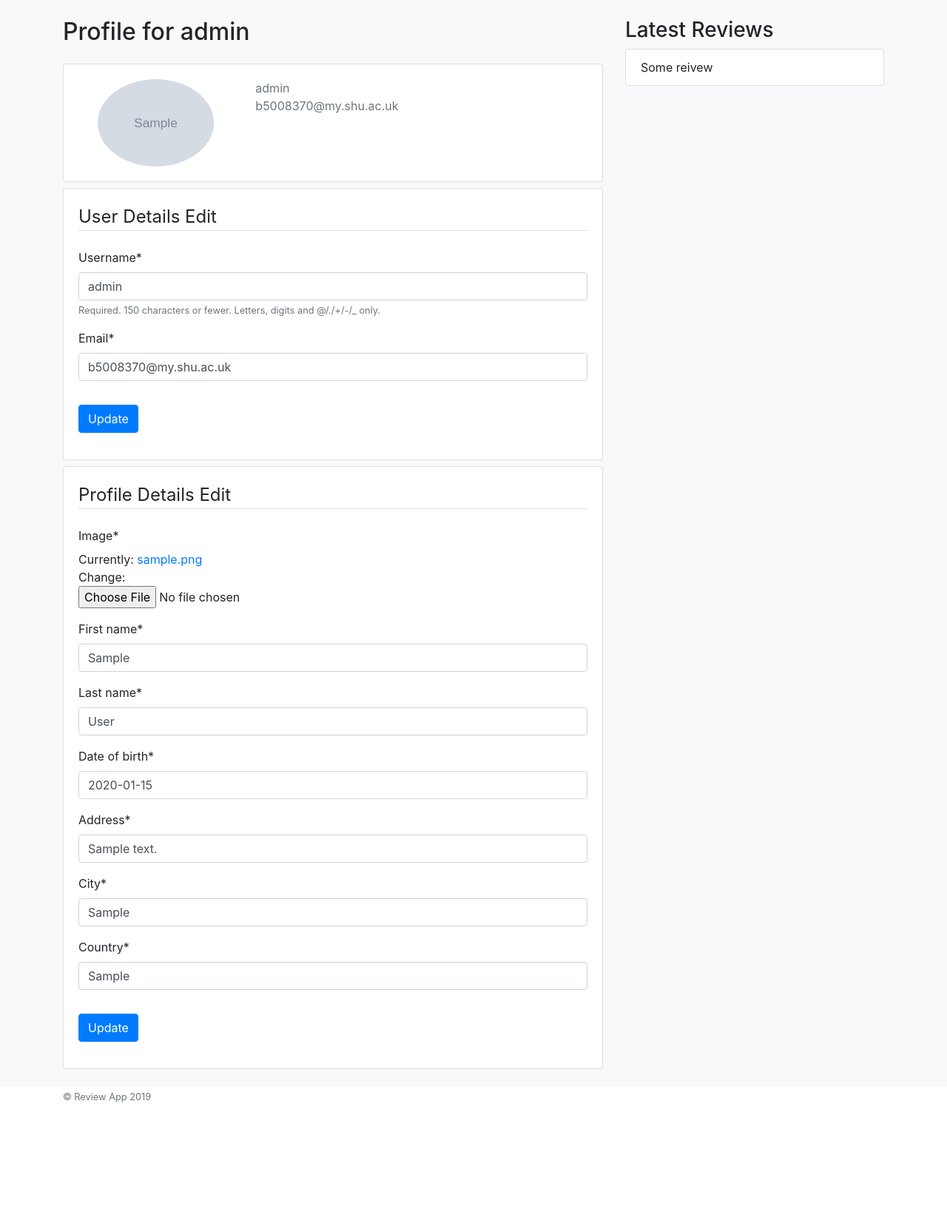
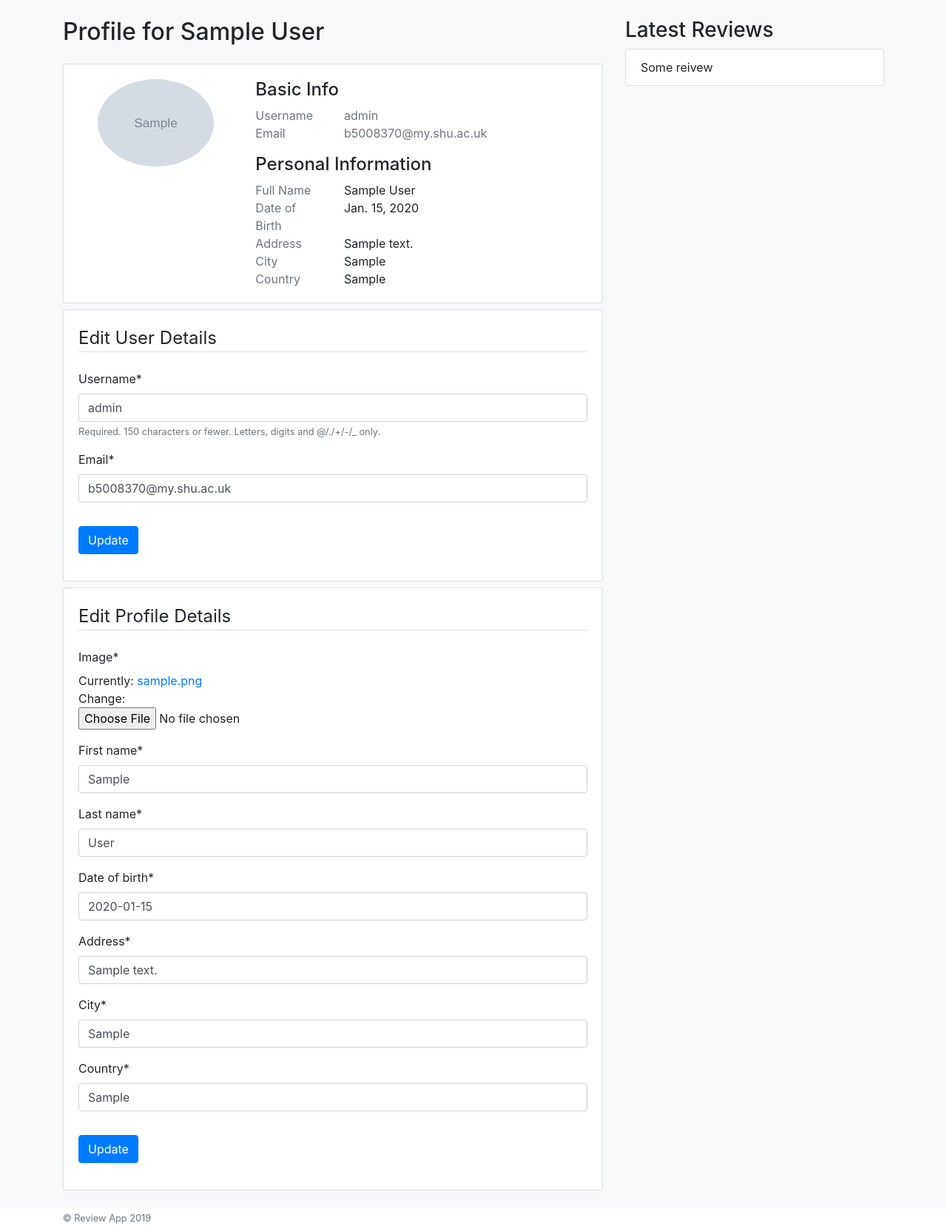
Before and after one commit to lukegreenwoodgit/lGreenwood, a Django app: page /profile/ in a window 1280 px wide. Shown: the part 56-1713 px from the top of the page at 74% size. Before the commit the page ends 1546 px from the top, so only its background shows below. Run offline with Django 3.2, Linux system fonts and the light colour scheme; a user stored in the database is signed in; tables that the repository leaves empty hold one stand-in row (values such as "Sample post"); grey boxes marked "Sample" are stand-in pictures; some libraries are stand-ins or nearby versions.

Commit message:
Completed user profiles

```diff
--- a/reviewApp/reviews/static/css/style.css
+++ b/reviewApp/reviews/static/css/style.css
@@ -0,0 +1,3 @@
+.personal-profile-info p {
+	margin-bottom: 0;
+}
--- a/reviewApp/users/models.py
+++ b/reviewApp/users/models.py
@@ -13,5 +13,8 @@ class Profile(models.Model):
 	city = models.CharField(default = '', max_length = 100)
 	country = models.CharField(default = '', max_length = 100)
 
+	def full_name(self):
+		return f'{self.first_name} {self.last_name}'
+
 	def __str__(self):
-		return f'Profile for {self.user.username}'
+		return f'Profile for {self.first_name} {self.last_name}'
--- a/reviewApp/users/templates/users/profile.html
+++ b/reviewApp/users/templates/users/profile.html
@@ -10,8 +10,41 @@
 				<img class="rounded-circle account-img w-75 mx-auto d-block" src="{{ user.profile.image.url }}">
 			</div>
 			<div class="col profile-info">
-				<p class="text-secondary mb-0">{{ user.username }}</p>
-				<p class="text-secondary">{{ user.email }}</p>
+				<div class="basic-profile-info">
+					<h4>Basic Info</h4>
+					<div class="row">
+						<p class="col-md-3 mb-0 text-muted">Username</p>
+						<p class="col text-secondary mb-0">{{ user.username }}</p>
+					</div>
+					<div class="row">
+						<p class="col-md-3 text-muted">Email</p>
+						<p class="col text-secondary">{{ user.email }}</p>
+					</div>
+				</div>
+
+				<div class="personal-profile-info">
+					<h4>Personal Information</h4>
+					<div class="row">
+						<p class="col-md-3 text-muted">Full Name</p>
+						<p class="col">{{ user.profile.full_name }}</p>
+					</div>
+					<div class="row">
+						<p class="col-md-3 text-muted">Date of Birth</p>
+						<p class="col">{{ user.profile.date_of_birth }}</p>
+					</div>
+					<div class="row">
+						<p class="col-md-3 text-muted">Address</p>
+						<p class="col">{{ user.profile.address }}</p>
+					</div>
+					<div class="row">
+						<p class="col-md-3 text-muted">City</p>
+						<p class="col">{{ user.profile.city }}</p>
+					</div>
+					<div class="row">
+						<p class="col-md-3 text-muted">Country</p>
+						<p class="col">{{ user.profile.country }}</p>
+					</div>
+				</div>
 			</div>
 		</div>
 	</div>
@@ -22,7 +55,7 @@
 		<form method="POST" enctype="multipart/form-data">
 			{% csrf_token %}
 			<fieldset class="form-group">
-				<legend class="border-bottom mb-4">User Details Edit</legend>
+				<legend class="border-bottom mb-4">Edit User Details</legend>
 				{{ u_form | crispy }}
 			</fieldset>
 			<div class="form-group">
@@ -37,7 +70,7 @@
 		<form method="POST" enctype="multipart/form-data">
 			{% csrf_token %}
 			<fieldset class="form-group">
-				<legend class="border-bottom mb-4">Profile Details Edit</legend>
+				<legend class="border-bottom mb-4">Edit Profile Details</legend>
 				{{ p_form | crispy }}
 			</fieldset>
 			<div class="form-group">
--- a/reviewApp/users/templates/users/register.html
+++ b/reviewApp/users/templates/users/register.html
@@ -1,6 +1,8 @@
 {% extends "reviews/base.html" %}
 {% load crispy_forms_tags %}
 {% block content %}
+<div class="card">
+	<div class="card-body">
 		<form method="POST">
 			{% csrf_token %}
 			<fieldset class="form-group">
@@ -14,4 +16,6 @@
 		<div class="border-top pt-3">
 			<small class="text-muted">Are you already registered? <a class="ml-2" href="#">Login</a></small>
 		</div>
+	</div>
+</div>
 {% endblock content %}
--- a/reviewApp/users/views.py
+++ b/reviewApp/users/views.py
@@ -27,8 +27,12 @@ def profile(request):
 		u_form = UserUpdateForm(request.POST, instance = request.user)
 		p_form = ProfileUpdateForm(request.POST, request.FILES, instance = request.user.profile)
 
-		if u_form.is_valid and p_form.is_valid:
+		if u_form.is_valid():
 			u_form.save()
+			messages.success(request, f'Your account has been updated')
+
+			return redirect('profile')
+		if p_form.is_valid():
 			p_form.save()
 			messages.success(request, f'Your account has been updated')
 
```
Lines whose indentation alone changed are shown as unchanged.
